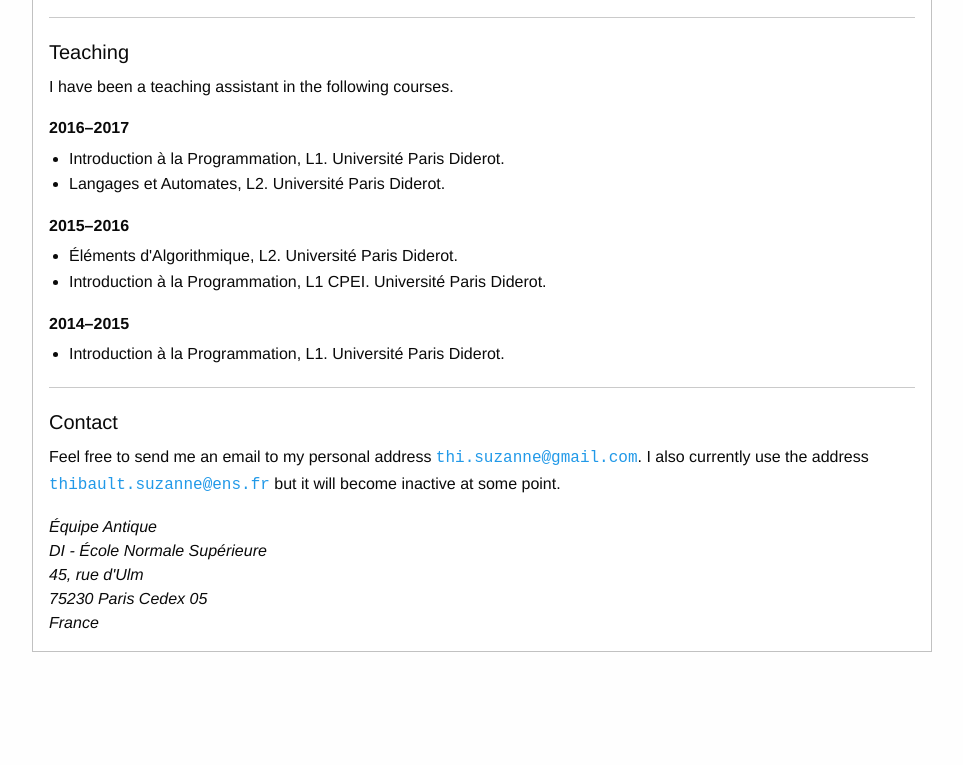
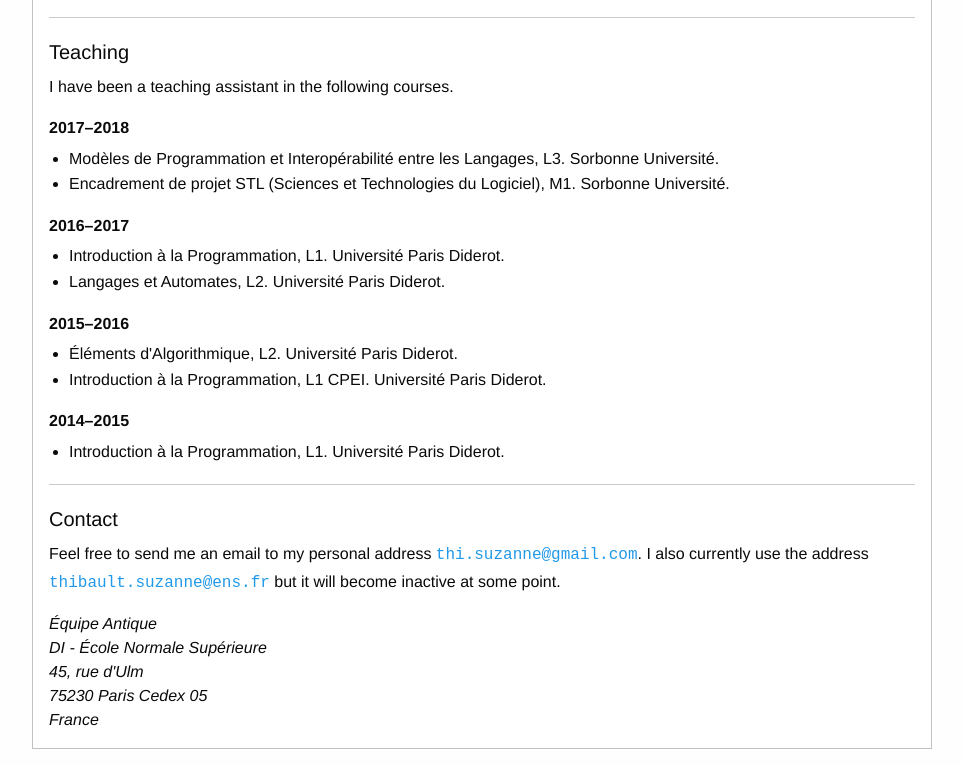
Before and after one commit to thizanne/thizanne.github.io, a plain HTML site: page index.html in a window 1280 px wide. Shown: the part 1345-2110 px from the top of the page, without its empty margins (8-971 px from the left). Before the commit the page ends 2013 px from the top, so only its background shows below. Drawn offline with Linux system fonts and the light colour scheme.

Commit message:
Cours 2017/2018

```diff
--- a/index.html
+++ b/index.html
@@ -178,6 +178,18 @@
         </p>
 
         <dl>
+          <dt>2017–2018</dt>
+          <dd>
+            <ul>
+              <li>
+                Modèles de Programmation et Interopérabilité entre les Langages, L3. Sorbonne Université.
+              </li>
+              <li>
+                Encadrement de projet STL (Sciences et Technologies du Logiciel), M1. Sorbonne Université.
+              </li>
+            </ul>
+          </dd>
+
           <dt>2016–2017</dt>
           <dd>
             <ul>
```
